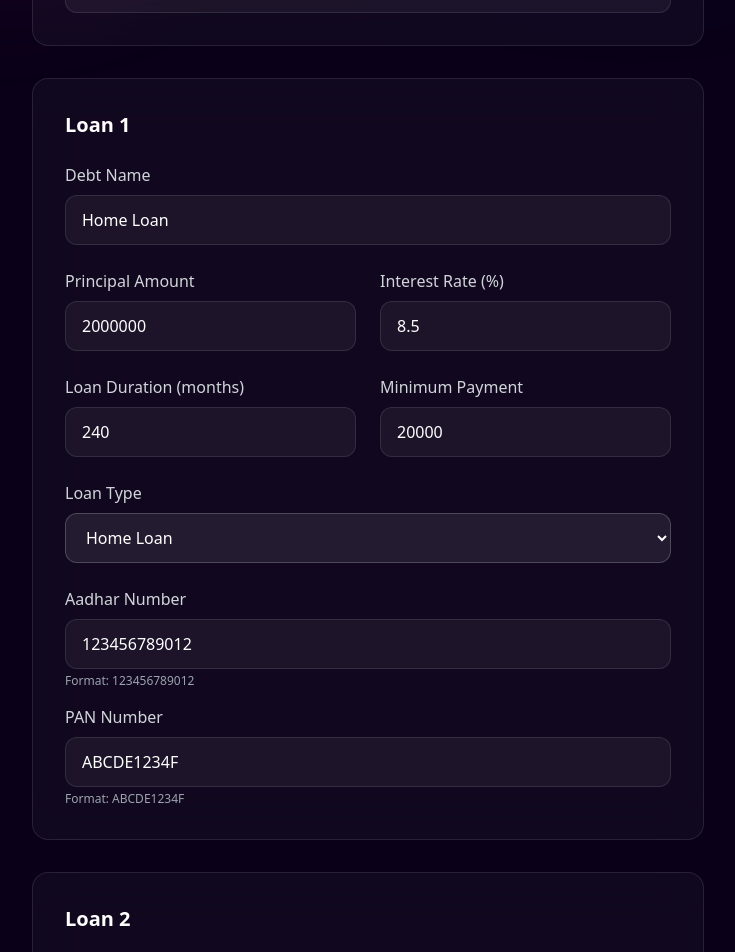
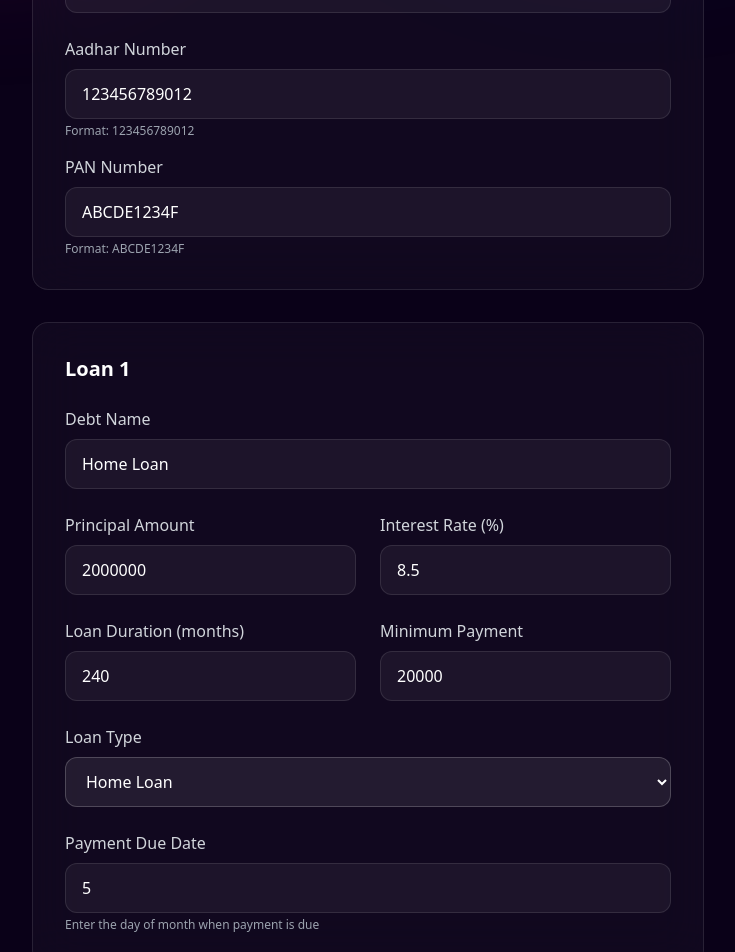
Before and after one commit to KarthickBalamurugan/UnDebt, a Next.js app: page /calculator in a window 1280 px wide. Shown: the part 740-1692 px from the top of the page, without its empty margins (272-1007 px from the left). Built offline with nearby package versions, Linux system fonts and the light colour scheme; no server answers.

Commit message:
Visualization almost done

```diff
--- a/app/calculator/page.js
+++ b/app/calculator/page.js
@@ -14,6 +14,8 @@ export default function CalculatorPage() {
     companyName: 'Tech Corp',
     workExperience: '5',
     numberOfLoans: '2', // Set to 2 loans for testing
+    aadharNumber: '123456789012',
+    panNumber: 'ABCDE1234F'
   });
 
   // Update initial loan forms with sample data
@@ -25,8 +27,7 @@ export default function CalculatorPage() {
       loanDuration: '240',
       minimumPayment: '20000',
       loanType: 'home',
-      aadharNumber: '123456789012',
-      panNumber: 'ABCDE1234F'
+      paymentDueDate: '5',
     },
     {
       debtName: 'Car Loan',
@@ -35,8 +36,7 @@ export default function CalculatorPage() {
       loanDuration: '60',
       minimumPayment: '12000',
       loanType: 'car',
-      aadharNumber: '987654321012',
-      panNumber: 'ZYXWV9876G'
+      paymentDueDate: '15',
     }
   ]);
 
@@ -72,7 +72,7 @@ export default function CalculatorPage() {
     });
   }, []);
 
-  // Add this validation function at the top of your component
+  // Update the validateForm function to check document numbers at user level
   const validateForm = (userDetails, loanForms) => {
     // Validate user details
     if (userDetails.monthlySalary <= 0) {
@@ -87,6 +87,18 @@ export default function CalculatorPage() {
 
     if (parseInt(userDetails.numberOfLoans) < 1 || parseInt(userDetails.numberOfLoans) > 10) {
       alert('Number of loans must be between 1 and 10');
+      return false;
+    }
+
+    // Validate Aadhar Number (12 digits)
+    if (!/^\d{12}$/.test(userDetails.aadharNumber)) {
+      alert('Please enter a valid 12-digit Aadhar number');
+      return false;
+    }
+
+    // Validate PAN Number (ABCDE1234F format)
+    if (!/^[A-Z]{5}[0-9]{4}[A-Z]{1}$/.test(userDetails.panNumber)) {
+      alert('Please enter a valid PAN number in format ABCDE1234F');
       return false;
     }
 
@@ -119,15 +131,10 @@ export default function CalculatorPage() {
         return false;
       }
 
-      // Validate Aadhar Number (12 digits)
-      if (!/^\d{12}$/.test(loan.aadharNumber)) {
-        alert(`Loan ${i + 1}: Please enter a valid 12-digit Aadhar number`);
-        return false;
-      }
-
-      // Validate PAN Number (ABCDE1234F format)
-      if (!/^[A-Z]{5}[0-9]{4}[A-Z]{1}$/.test(loan.panNumber)) {
-        alert(`Loan ${i + 1}: Please enter a valid PAN number in format ABCDE1234F`);
+      // Validate payment due date
+      const dueDate = parseInt(loan.paymentDueDate);
+      if (isNaN(dueDate) || dueDate < 1 || dueDate > 31) {
+        alert(`Loan ${i + 1}: Please enter a valid payment due date (1-31)`);
         return false;
       }
     }
@@ -135,37 +142,61 @@ export default function CalculatorPage() {
     return true;
   };
 
-  // Handle User Details Change
+  // Update the handleUserDetailsChange function for better document number validation
   const handleUserDetailsChange = (e) => {
     const { name, value } = e.target;
 
     // Validate number of loans
     if (name === 'numberOfLoans') {
-      if (value < 1) {
+      const numLoans = parseInt(value);
+      if (numLoans < 1) {
         alert('Number of loans must be at least 1');
         return;
       }
-      if (value > 10) {
+      if (numLoans > 10) {
         alert('Maximum 10 loans allowed');
         return;
       }
     }
 
     // Validate monthly salary
-    if (name === 'monthlySalary' && value < 0) {
+    if (name === 'monthlySalary' && parseFloat(value) < 0) {
       alert('Salary cannot be negative');
       return;
     }
 
     // Validate work experience
-    if (name === 'workExperience' && value < 0) {
+    if (name === 'workExperience' && parseFloat(value) < 0) {
       alert('Work experience cannot be negative');
       return;
     }
 
+    // Validate Aadhar number as user types
+    if (name === 'aadharNumber') {
+      if (!/^\d*$/.test(value)) {
+        alert('Aadhar number must contain only digits');
+        return;
+      }
+      if (value.length > 12) {
+        return; // Don't allow more than 12 digits
+      }
+    }
+
+    // Validate PAN number as user types
+    if (name === 'panNumber') {
+      const upperValue = value.toUpperCase();
+      if (upperValue.length <= 10 && !/^[A-Z]{0,5}[0-9]{0,4}[A-Z]?$/.test(upperValue)) {
+        alert('Invalid PAN number format');
+        return;
+      }
+      if (upperValue.length > 10) {
+        return; // Don't allow more than 10 characters
+      }
+    }
+
     setUserDetails(prev => ({
       ...prev,
-      [name]: value
+      [name]: name === 'panNumber' ? value.toUpperCase() : value
     }));
 
     // If number of loans changes, update loan forms
@@ -183,8 +214,7 @@ export default function CalculatorPage() {
               loanDuration: '',
               minimumPayment: '',
               loanType: 'personal',
-              aadharNumber: '',
-              panNumber: ''
+              paymentDueDate: '',
             });
           }
         } else {
@@ -386,6 +416,36 @@ export default function CalculatorPage() {
                     required
                   />
                 </div>
+
+                {/* Document Numbers Section */}
+                <div className="space-y-4 mt-6">
+                  <div>
+                    <label className="block text-gray-300 mb-2">Aadhar Number</label>
+                    <input
+                      type="text"
+                      name="aadharNumber"
+                      value={userDetails.aadharNumber}
+                      onChange={handleUserDetailsChange}
+                      placeholder="Enter 12-digit Aadhar number"
+                      maxLength="12"
+                      pattern="\d{12}"
+                      className="w-full px-4 py-3 rounded-xl bg-white/[0.05] border border-white/10 text-white focus:border-purple-500/50 focus:outline-none focus:ring-1 focus:ring-purple-500/30"
+                    />
+                    <p className="text-xs text-gray-400 mt-1">Format: 123456789012</p>
+                  </div>
+                  <div>
+                    <label className="block text-gray-300 mb-2">PAN Number</label>
+                    <input
+                      type="text"
+                      name="panNumber"
+                      value={userDetails.panNumber}
+                      onChange={handleUserDetailsChange}
+                      placeholder="Enter 10-digit PAN number"
+                      className="w-full px-4 py-3 rounded-xl bg-white/[0.05] border border-white/10 text-white uppercase focus:border-purple-500/50 focus:outline-none focus:ring-1 focus:ring-purple-500/30"
+                    />
+                    <p className="text-xs text-gray-400 mt-1">Format: ABCDE1234F</p>
+                  </div>
+                </div>
               </div>
             </div>
 
@@ -478,36 +538,20 @@ export default function CalculatorPage() {
                     </select>
                   </div>
 
-                  {/* Document Numbers Section */}
-                  <div className="space-y-4">
-                    <div>
-                      <label className="block text-gray-300 mb-2">Aadhar Number</label>
-                      <input
-                        type="text"
-                        name="aadharNumber"
-                        value={loan.aadharNumber}
-                        onChange={(e) => handleLoanFormChange(index, e)}
-                        placeholder="Enter 12-digit Aadhar number"
-                        maxLength="12"
-                        pattern="\d{12}"
-                        className="w-full px-4 py-3 rounded-xl bg-white/[0.05] border border-white/10 text-white focus:border-purple-500/50 focus:outline-none focus:ring-1 focus:ring-purple-500/30"
-                      />
-                      <p className="text-xs text-gray-400 mt-1">Format: 123456789012</p>
-                    </div>
-                    <div>
-                      <label className="block text-gray-300 mb-2">PAN Number</label>
-                      <input
-                        type="text"
-                        name="panNumber"
-                        value={loan.panNumber}
-                        onChange={(e) => handleLoanFormChange(index, e)}
-                        placeholder="Enter 10-digit PAN number"
-                        // maxLength="10"
-                        // pattern="[A-Z]{5}[0-9]{4}[A-Z]{1}"
-                        className="w-full px-4 py-3 rounded-xl bg-white/[0.05] border border-white/10 text-white uppercase focus:border-purple-500/50 focus:outline-none focus:ring-1 focus:ring-purple-500/30"
-                      />
-                      <p className="text-xs text-gray-400 mt-1">Format: ABCDE1234F</p>
-                    </div>
+                  {/* Payment Due Date */}
+                  <div className="mt-6">
+                    <label className="block text-gray-300 mb-2">Payment Due Date</label>
+                    <input
+                      type="number"
+                      name="paymentDueDate"
+                      value={loan.paymentDueDate}
+                      onChange={(e) => handleLoanFormChange(index, e)}
+                      min="1"
+                      max="31"
+                      placeholder="Day of month (1-31)"
+                      className="w-full px-4 py-3 rounded-xl bg-white/[0.05] border border-white/10 text-white focus:border-purple-500/50 focus:outline-none focus:ring-1 focus:ring-purple-500/30"
+                    />
+                    <p className="text-xs text-gray-400 mt-1">Enter the day of month when payment is due</p>
                   </div>
                 </div>
               </div>
--- a/app/dashboard/page.js
+++ b/app/dashboard/page.js
@@ -103,6 +103,90 @@ export default function Dashboard() {
     };
   };
 
+  // Calculate repayment strategies
+  const calculateRepaymentStrategies = (loans, monthlyBudget) => {
+    // Helper function to calculate monthly interest
+    const calculateMonthlyInterest = (principal, rate) => {
+      return principal * (rate / 100 / 12);
+    };
+
+    // Deep clone loans array for each strategy
+    const getLoansClone = () => loans.map(loan => ({
+      ...loan,
+      currentBalance: parseFloat(loan.principalAmount),
+      rate: parseFloat(loan.interestRate),
+      minimumPayment: parseFloat(loan.minimumPayment)
+    }));
+
+    const totalMinPayment = loans.reduce((sum, loan) => sum + parseFloat(loan.minimumPayment), 0);
+    const extraPayment = monthlyBudget - totalMinPayment;
+
+    // Calculate strategies
+    const strategies = {
+      avalanche: { data: [], totalInterest: 0 },
+      snowball: { data: [], totalInterest: 0 },
+      hybrid: { data: [], totalInterest: 0 }
+    };
+
+    // Simulate each strategy
+    Object.keys(strategies).forEach(strategy => {
+      const loansClone = getLoansClone();
+      let month = 0;
+      let totalBalance = loansClone.reduce((sum, loan) => sum + loan.currentBalance, 0);
+
+      while (totalBalance > 0 && month < 360) { // 30 years max
+        let monthlyData = {
+          month,
+          totalBalance
+        };
+
+        // Apply minimum payments and calculate interest
+        loansClone.forEach(loan => {
+          if (loan.currentBalance > 0) {
+            const interest = calculateMonthlyInterest(loan.currentBalance, loan.rate);
+            strategies[strategy].totalInterest += interest;
+            loan.currentBalance += interest;
+
+            const payment = Math.min(loan.minimumPayment, loan.currentBalance);
+            loan.currentBalance -= payment;
+          }
+        });
+
+        // Apply extra payment according to strategy
+        if (extraPayment > 0) {
+          let remainingExtra = extraPayment;
+          const activeLoansSorted = loansClone
+            .filter(loan => loan.currentBalance > 0)
+            .sort((a, b) => {
+              switch(strategy) {
+                case 'avalanche':
+                  return b.rate - a.rate;
+                case 'snowball':
+                  return a.currentBalance - b.currentBalance;
+                case 'hybrid':
+                  return (b.rate * b.currentBalance) - (a.rate * a.currentBalance);
+                default:
+                  return 0;
+              }
+            });
+
+          if (activeLoansSorted.length > 0) {
+            const targetLoan = activeLoansSorted[0];
+            const extraPaymentApplied = Math.min(remainingExtra, targetLoan.currentBalance);
+            targetLoan.currentBalance -= extraPaymentApplied;
+          }
+        }
+
+        totalBalance = loansClone.reduce((sum, loan) => sum + loan.currentBalance, 0);
+        monthlyData.totalBalance = totalBalance;
+        strategies[strategy].data.push(monthlyData);
+        month++;
+      }
+    });
+
+    return strategies;
+  };
+
   if (loading) {
     return (
       <div className="min-h-screen bg-[#0A0118]">
@@ -136,6 +220,16 @@ export default function Dashboard() {
 
   const metrics = calculationData ?
     calculateMetrics(calculationData.loans, calculationData.userDetails.monthlySalary) :
+    null;
+
+  // Calculate monthly budget
+  const monthlyBudget = calculationData ?
+    parseFloat(calculationData.userDetails.monthlySalary) * 0.5 : // Assuming 50% of salary for debt repayment
+    0;
+
+  // Calculate repayment strategies
+  const strategies = calculationData ?
+    calculateRepaymentStrategies(calculationData.loans, monthlyBudget) :
     null;
 
   return (
@@ -314,6 +408,73 @@ export default function Dashboard() {
               </div>
             </div>
 
+            {/* Debt Repayment Strategies Comparison */}
+            <div className="bg-white/[0.03] backdrop-blur-xl rounded-2xl p-8 border border-white/10 mb-8">
+              <h3 className="text-xl font-semibold text-white mb-4">Debt Repayment Strategy Comparison</h3>
+              <ResponsiveContainer width="100%" height={400}>
+                <LineChart>
+                  <CartesianGrid strokeDasharray="3 3" stroke="#ffffff20" />
+                  <XAxis
+                    dataKey="month"
+                    stroke="#ffffff80"
+                    label={{ value: 'Months', position: 'insideBottom', offset: -5 }}
+                  />
+                  <YAxis
+                    stroke="#ffffff80"
+                    label={{ value: 'Balance (₹)', angle: -90, position: 'insideLeft' }}
+                  />
+                  <Tooltip
+                    formatter={(value) => `₹${value.toLocaleString()}`}
+                    contentStyle={{ background: '#1a1a2e' }}
+                  />
+                  <Legend />
+                  <Line
+                    type="monotone"
+                    data={strategies?.avalanche.data}
+                    dataKey="totalBalance"
+                    stroke="#ff4d4d"
+                    name="Avalanche Method"
+                    strokeWidth={2}
+                  />
+                  <Line
+                    type="monotone"
+                    data={strategies?.snowball.data}
+                    dataKey="totalBalance"
+                    stroke="#4caf50"
+                    name="Snowball Method"
+                    strokeWidth={2}
+                  />
+                  <Line
+                    type="monotone"
+                    data={strategies?.hybrid.data}
+                    dataKey="totalBalance"
+                    stroke="#ffd700"
+                    name="Hybrid Method"
+                    strokeWidth={2}
+                  />
+                </LineChart>
+              </ResponsiveContainer>
+
+              {/* Strategy Comparison Stats */}
+              <div className="grid grid-cols-3 gap-4 mt-6">
+                {Object.entries(strategies || {}).map(([strategy, data]) => (
+                  <div key={strategy} className="text-center">
+                    <h4 className="text-white capitalize mb-2">{strategy} Method</h4>
+                    <p className="text-gray-400">Total Interest</p>
+                    <p className="text-white font-bold">
+                      ₹{data.totalInterest.toLocaleString(undefined, {
+                        maximumFractionDigits: 0
+                      })}
+                    </p>
+                    <p className="text-gray-400 mt-2">Time to Debt-Free</p>
+                    <p className="text-white font-bold">
+                      {data.data.length} months
+                    </p>
+                  </div>
+                ))}
+              </div>
+            </div>
+
             {/* Loans Section */}
             <div className="space-y-6">
               <h2 className="text-2xl font-bold text-white mb-6">Loan Details</h2>
```
